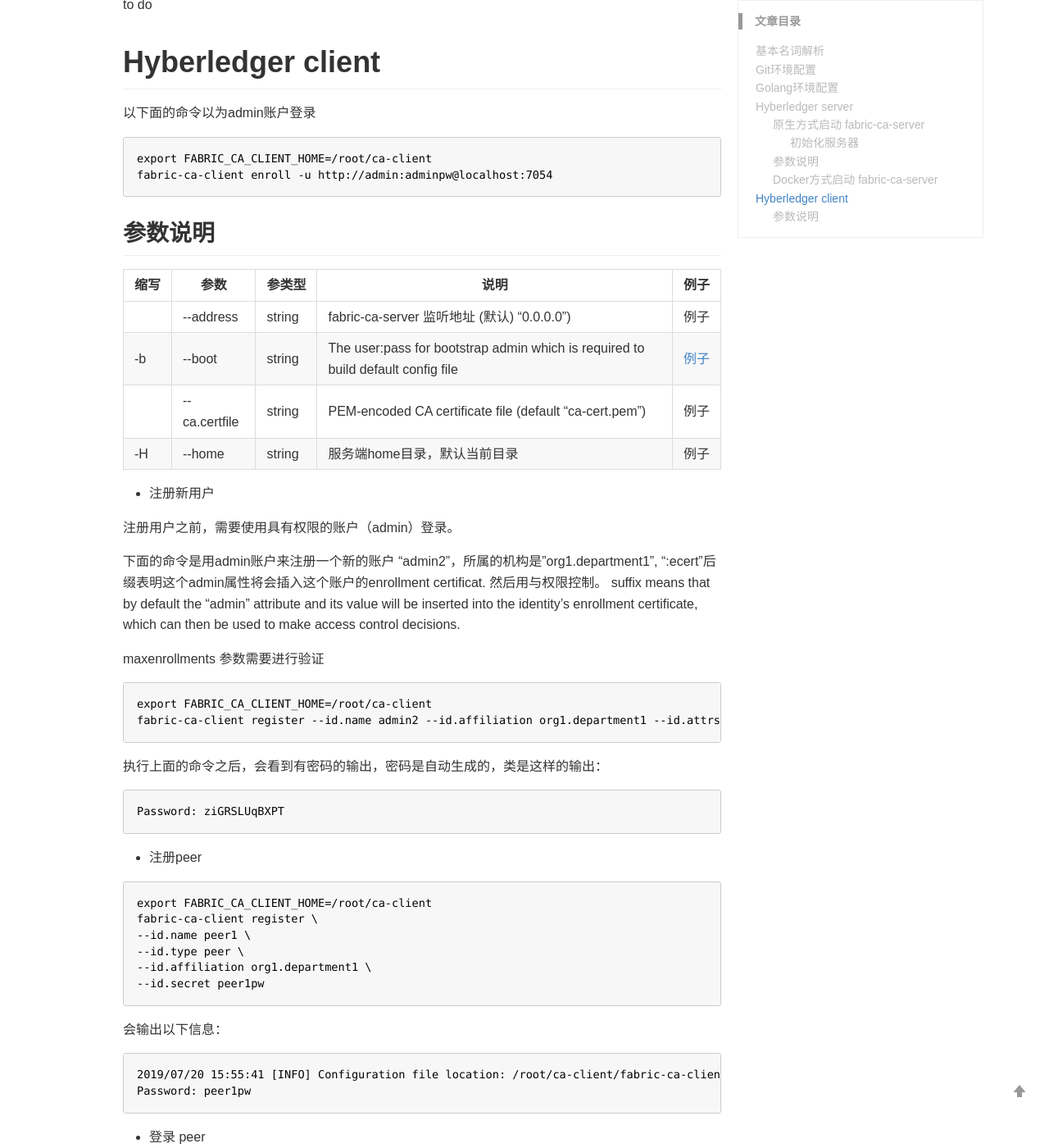
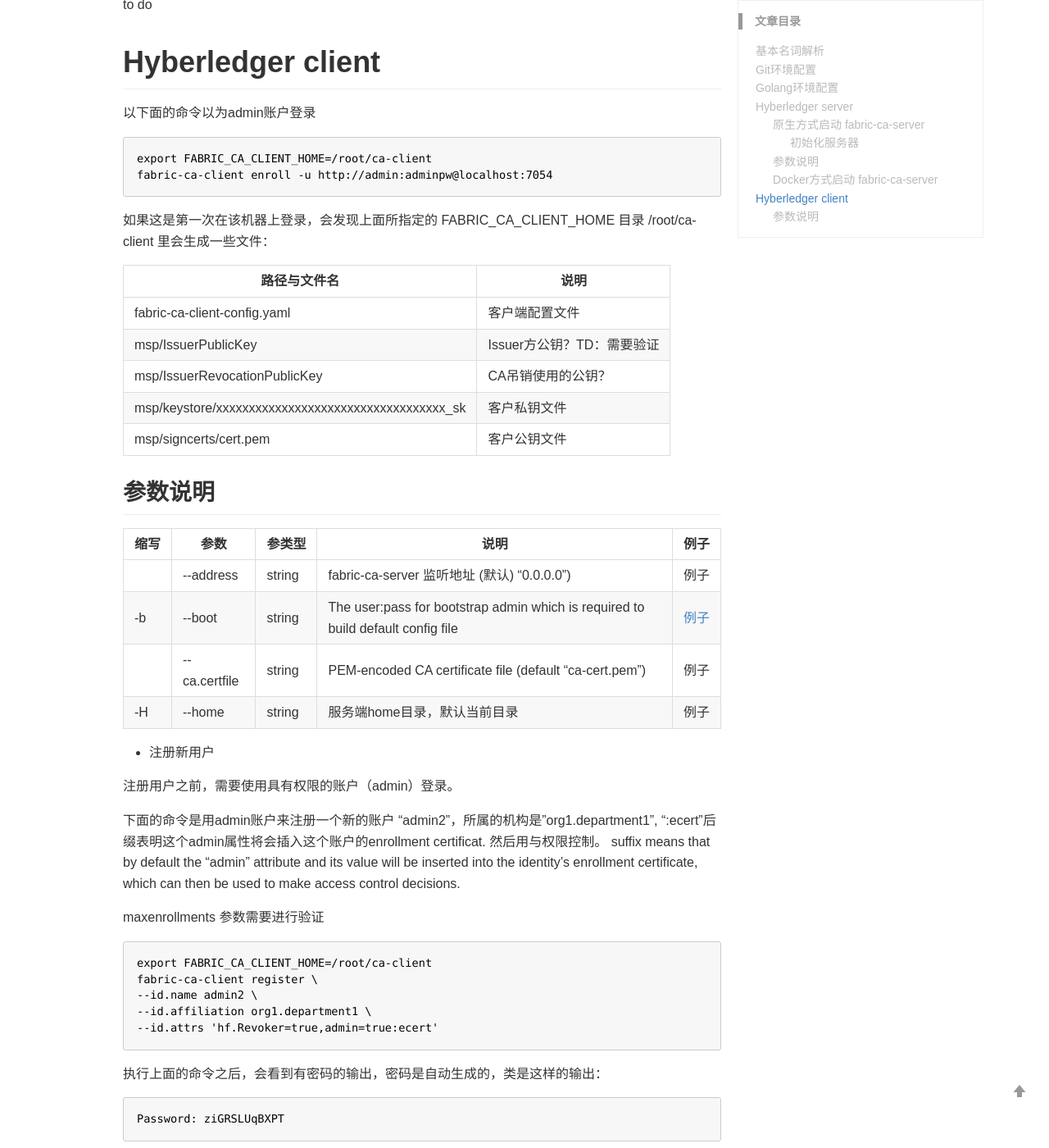
Before and after one commit to nox60/nox60.github.io, a Jekyll site: the page built from _posts/2019-07-18-Hyperledge-fabirc-ca.md, in a window 1280 px wide and 1400 px high, scrolled down 5277 px. Shown: the whole window at 82% size. Built offline with Jekyll 4.4.1, drawn with Linux system fonts in a browser that asks for light colours; our own code applies the rules of GitHub Pages for plain Markdown files; comment, search, counter and statistics services are not loaded.

Commit message:
update ca related infomations

````diff
--- a/_posts/2019-07-18-Hyperledge-fabirc-ca.md
+++ b/_posts/2019-07-18-Hyperledge-fabirc-ca.md
@@ -231,6 +231,16 @@
 export FABRIC_CA_CLIENT_HOME=/root/ca-client
 fabric-ca-client enroll -u http://admin:adminpw@localhost:7054
 ```
+如果这是第一次在该机器上登录，会发现上面所指定的 FABRIC_CA_CLIENT_HOME 目录 /root/ca-client 里会生成一些文件：
+
+| 路径与文件名       |  说明|
+| ---------  | ------- |
+|   fabric-ca-client-config.yaml   |  客户端配置文件  |
+|   msp/IssuerPublicKey   |  Issuer方公钥？TD：需要验证  |
+|   msp/IssuerRevocationPublicKey   |  CA吊销使用的公钥？  |
+|   msp/keystore/xxxxxxxxxxxxxxxxxxxxxxxxxxxxxxxxxxx_sk   | 客户私钥文件  |
+|   msp/signcerts/cert.pem   |  客户公钥文件  |
+
 
 ## 参数说明
 
@@ -242,8 +252,6 @@
 | -H | -&zwnj;-home | string    | 服务端home目录，默认当前目录 | <a name="锚点名称">例子</a> |
 
 
-
-
 - 注册新用户
 
 注册用户之前，需要使用具有权限的账户（admin）登录。
@@ -253,10 +261,12 @@
 maxenrollments 参数需要进行验证
 
 
-
 ```register
 export FABRIC_CA_CLIENT_HOME=/root/ca-client
-fabric-ca-client register --id.name admin2 --id.affiliation org1.department1 --id.attrs 'hf.Revoker=true,admin=true:ecert'
+fabric-ca-client register \
+--id.name admin2 \
+--id.affiliation org1.department1 \
+--id.attrs 'hf.Revoker=true,admin=true:ecert'
 ```
 
 执行上面的命令之后，会看到有密码的输出，密码是自动生成的，类是这样的输出：
@@ -264,7 +274,6 @@
 ```passwdprint
 Password: ziGRSLUqBXPT
 ```
-
 
 - 注册peer
 
````
